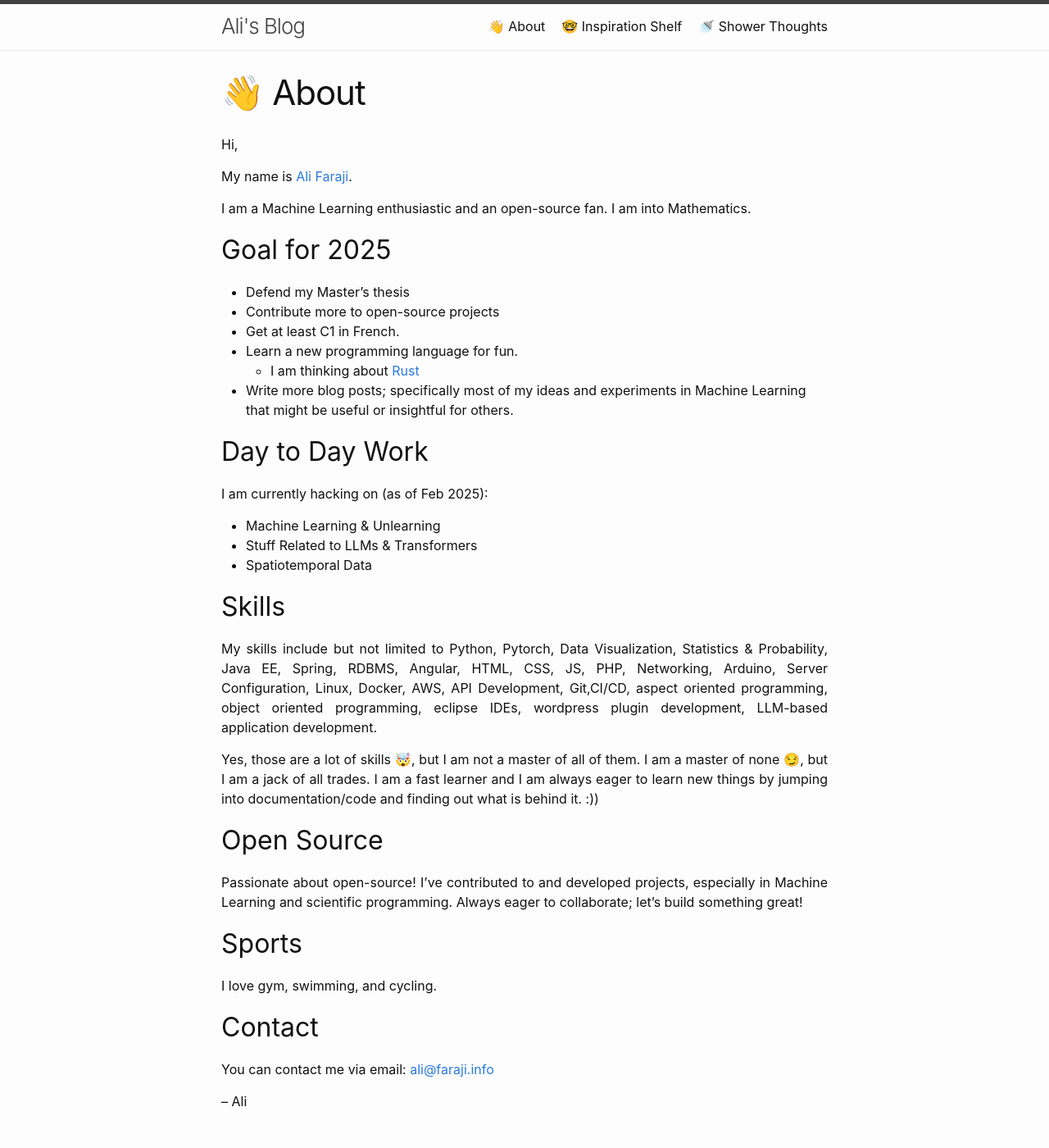
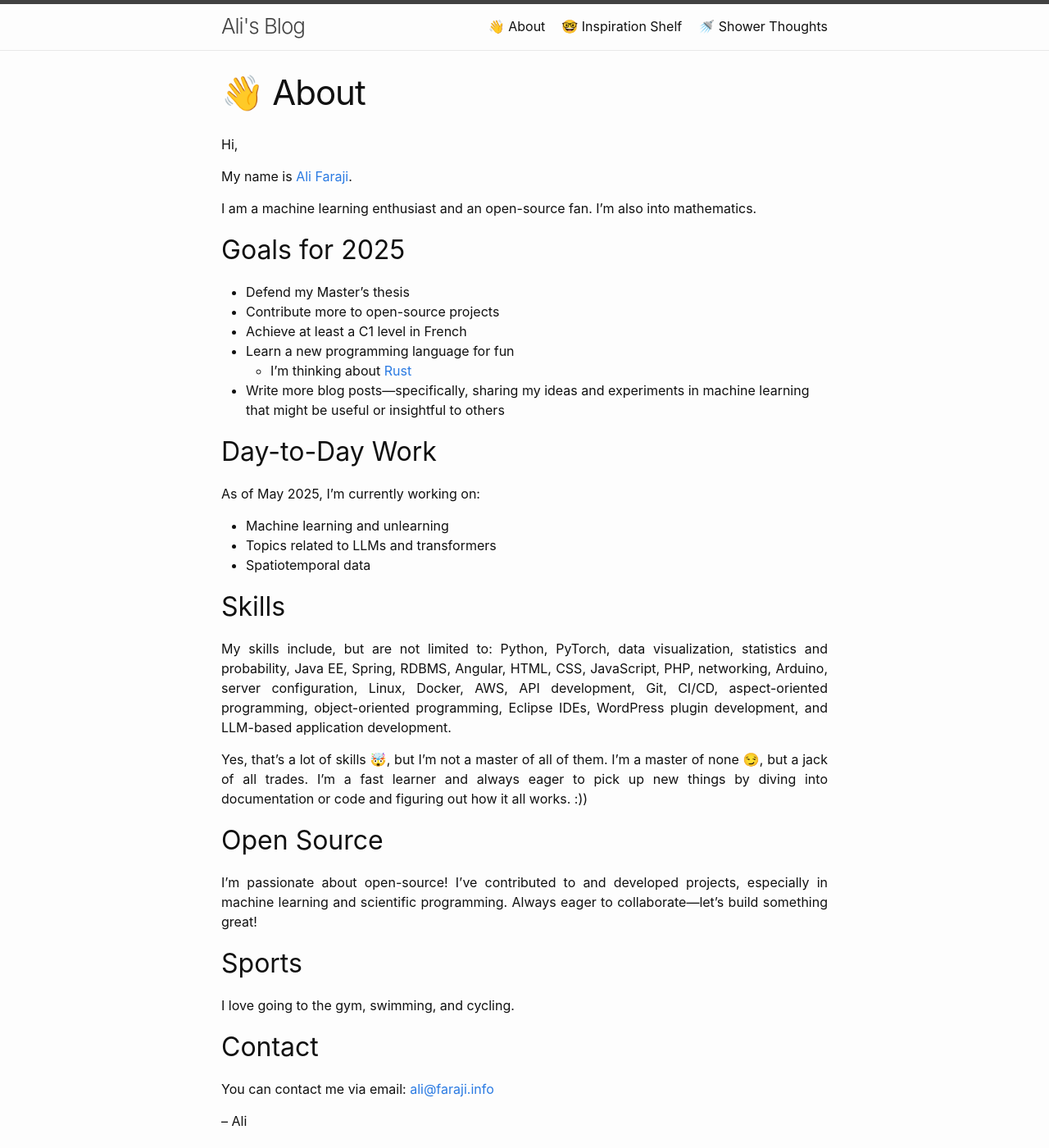
Before and after one commit to alifa98/blog, a Jekyll site: the page built from about.md, in a window 1280 px wide and 1400 px high. Shown: the whole window at 82% size. Built offline with Jekyll 4.4.1, drawn with Linux system fonts in a browser that asks for light colours.

Commit message:
messy text enh

```diff
--- a/about.md
+++ b/about.md
@@ -8,38 +8,38 @@ Hi,
 
 My name is [Ali Faraji](https://faraji.info/).
 
-I am a Machine Learning enthusiastic and an open-source fan. I am into Mathematics.
+I am a machine learning enthusiast and an open-source fan. I'm also into mathematics.
 
-## Goal for 2025
+## Goals for 2025
 
 - Defend my Master's thesis
 - Contribute more to open-source projects
-- Get at least C1 in French.
-- Learn a new programming language for fun.
-  - I am thinking about [Rust](https://www.rust-lang.org/)
-- Write more blog posts; specifically most of my ideas and experiments in Machine Learning that might be useful or insightful for others.
+- Achieve at least a C1 level in French
+- Learn a new programming language for fun
+  - I'm thinking about [Rust](https://www.rust-lang.org/)
+- Write more blog posts—specifically, sharing my ideas and experiments in machine learning that might be useful or insightful to others
 
-## Day to Day Work
+## Day-to-Day Work
 
-I am currently hacking on (as of Feb 2025):
+As of May 2025, I'm currently working on:
 
-- Machine Learning & Unlearning
-- Stuff Related to LLMs & Transformers
-- Spatiotemporal Data
+- Machine learning and unlearning
+- Topics related to LLMs and transformers
+- Spatiotemporal data
 
 ## Skills
 
-My skills include but not limited to Python, Pytorch, Data Visualization, Statistics & Probability, Java EE, Spring, RDBMS, Angular, HTML, CSS, JS, PHP, Networking, Arduino, Server Configuration, Linux, Docker, AWS, API Development, Git,CI/CD, aspect oriented programming, object oriented programming, eclipse IDEs, wordpress plugin development, LLM-based application development.
+My skills include, but are not limited to: Python, PyTorch, data visualization, statistics and probability, Java EE, Spring, RDBMS, Angular, HTML, CSS, JavaScript, PHP, networking, Arduino, server configuration, Linux, Docker, AWS, API development, Git, CI/CD, aspect-oriented programming, object-oriented programming, Eclipse IDEs, WordPress plugin development, and LLM-based application development.
 
-Yes, those are a lot of skills 🤯, but I am not a master of all of them. I am a master of none 😏, but I am a jack of all trades. I am a fast learner and I am always eager to learn new things by jumping into documentation/code and finding out what is behind it. :))
+Yes, that’s a lot of skills 🤯, but I'm not a master of all of them. I'm a master of none 😏, but a jack of all trades. I'm a fast learner and always eager to pick up new things by diving into documentation or code and figuring out how it all works. :))
 
 ## Open Source
 
-Passionate about open-source! I've contributed to and developed projects, especially in Machine Learning and scientific programming. Always eager to collaborate; let's build something great!
+I'm passionate about open-source! I've contributed to and developed projects, especially in machine learning and scientific programming. Always eager to collaborate—let's build something great!
 
 ## Sports
 
-I love gym, swimming, and cycling.
+I love going to the gym, swimming, and cycling.
 
 ## Contact
 
```
